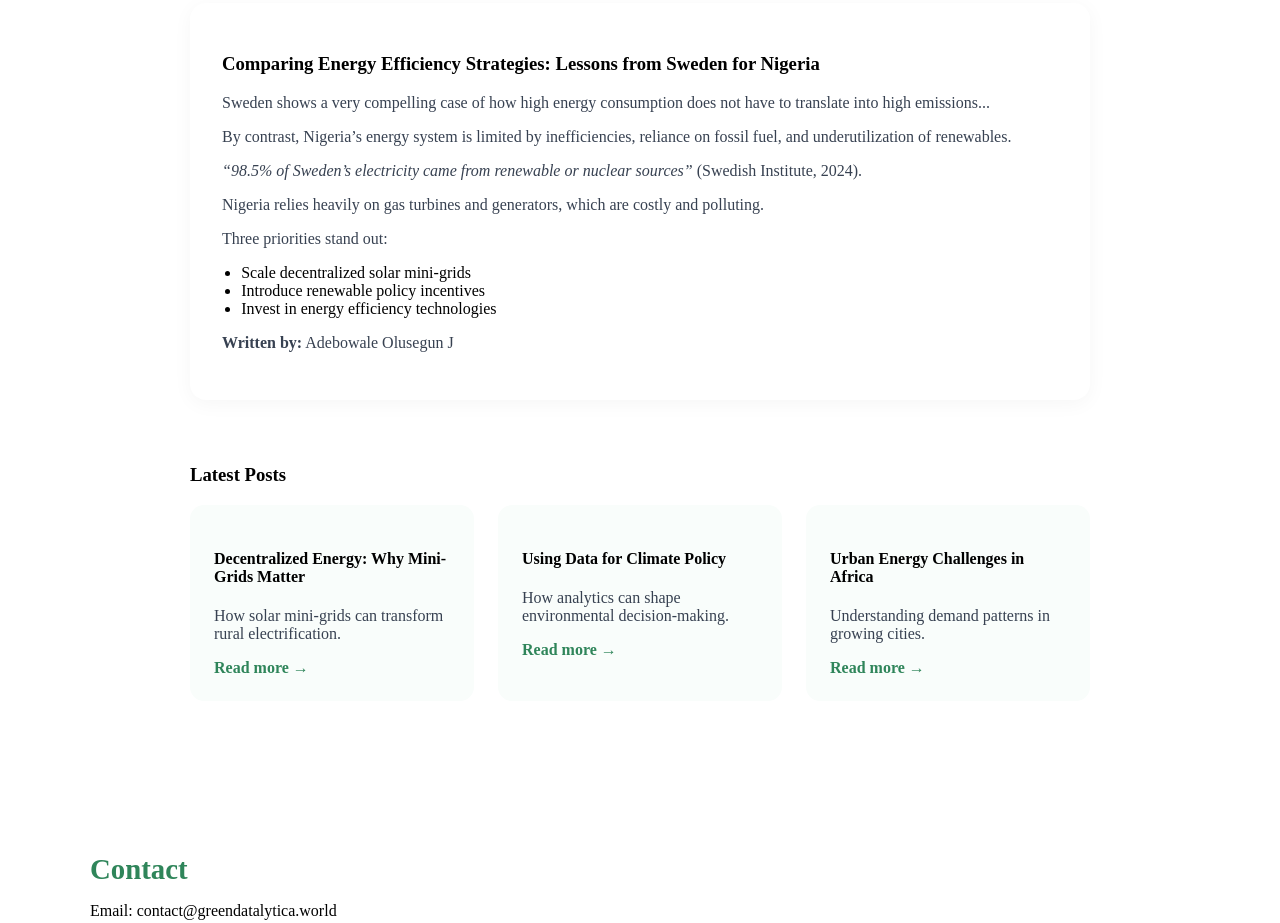
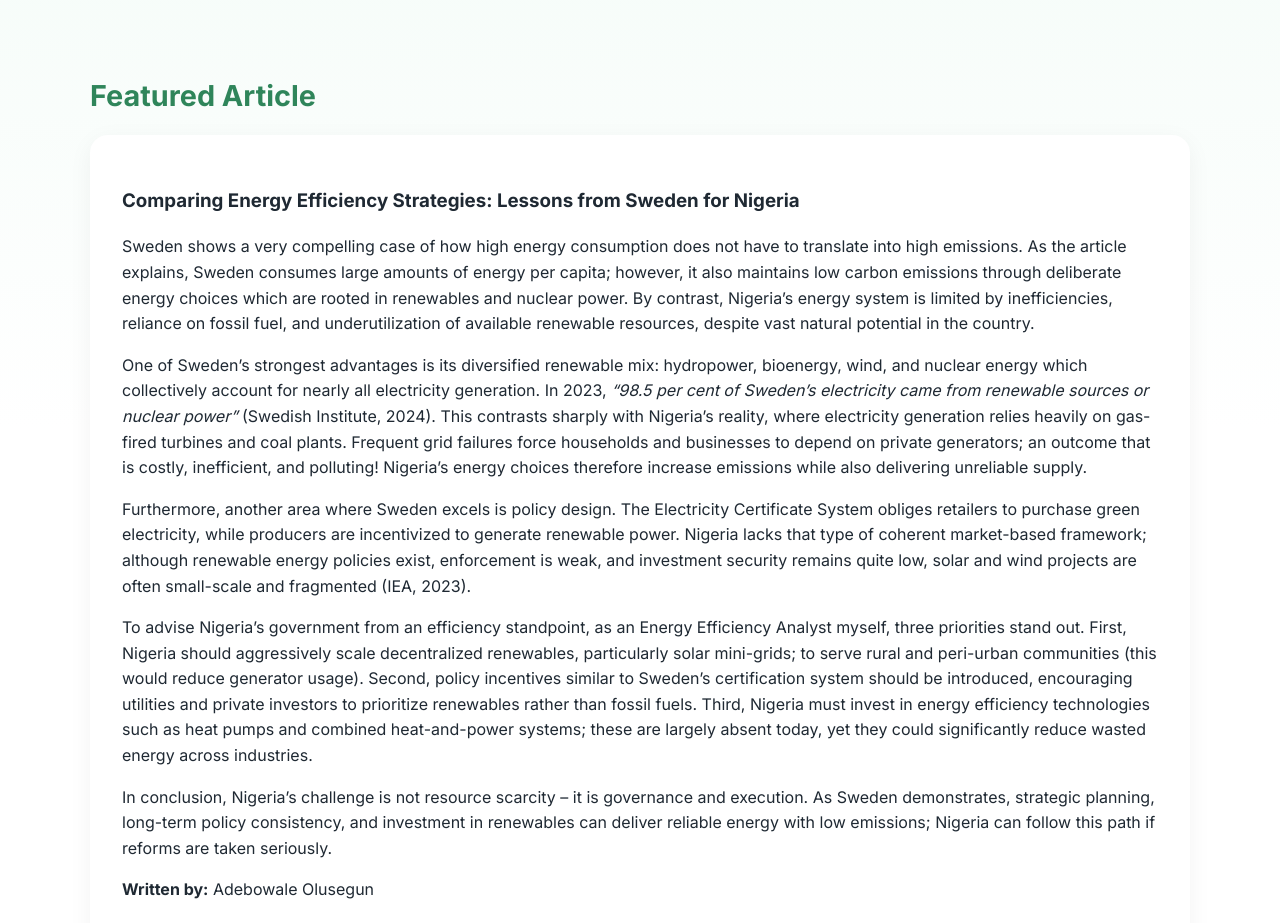
Before and after one commit to JamieJay1/greendatalytica, a plain HTML site: page index.html in a window 1280 px wide. Shown: the part 1087-2010 px from the top of the page. Drawn offline with Linux system fonts and the light colour scheme.

Commit message:
Update index.html with latest changes to articles

```diff
--- a/index.html
+++ b/index.html
@@ -11,42 +11,75 @@
   <link rel="preconnect" href="https://fonts.gstatic.com" crossorigin>
   <link href="https://fonts.googleapis.com/css2?family=Inter:wght@300;400;600;700&display=swap" rel="stylesheet">
 
-  <!-- Main CSS -->
-  <link rel="stylesheet" href="assets/css/style.css">
+  <style>
+    body {
+      margin: 0;
+      font-family: 'Inter', sans-serif;
+      line-height: 1.6;
+      color: #1f2933;
+      background: linear-gradient(180deg, #e2f6ec 0%, #ffffff 55%);
+    }
+    header {
+      padding: 3rem 1.5rem;
+      max-width: 1100px;
+      margin: auto;
+      background: linear-gradient(135deg, #c7ead8 0%, #eaf7f1 100%);
+      border-radius: 0 0 24px 24px;
+    }
+    nav {
+      display: flex;
+      justify-content: space-between;
+      align-items: center;
+      margin-bottom: 4rem;
+    }
+    nav a {
+      text-decoration: none;
+      color: #1f2933;
+      margin-left: 1.5rem;
+      font-weight: 500;
+    }
+    nav a:hover {
+      color: #2f855a;
+    }
+    .hero h1 {
+      font-size: 2.5rem;
+      max-width: 700px;
+    }
+    .hero p {
+      font-size: 1.1rem;
+      max-width: 650px;
+      color: #4b5563;
+    }
+    section {
+      padding: 4rem 1.5rem;
+      max-width: 1100px;
+      margin: auto;
+    }
+    h2 {
+      font-size: 1.8rem;
+      margin-bottom: 1rem;
+      color: #2f855a;
+    }
+    .grid {
+      display: grid;
+      grid-template-columns: repeat(auto-fit, minmax(250px, 1fr));
+      gap: 2rem;
+    }
+    .latest-posts{margin-top:3rem}
+    .posts-grid{display:grid;grid-template-columns:repeat(auto-fit,minmax(240px,1fr));gap:1.5rem}
+    .post-card{background:#f4fbf7;padding:1.5rem;border-radius:14px;transition:transform .2s, box-shadow .2s}
+    .post-card:hover{transform:translateY(-4px);box-shadow:0 8px 24px rgba(0,0,0,0.06)}
+    .post-card h4{margin:.5rem 0}
+    .post-card a{text-decoration:none;color:#2f855a;font-weight:600}
 
-  <!-- Article Styling -->
-  <style>
-    .article-section {max-width:900px;margin:auto}
-    .article-section article{
-      background:#ffffff;
-      padding:2rem;
-      border-radius:16px;
-      box-shadow:0 4px 20px rgba(0,0,0,0.04)
-    }
-    .article-section p{color:#374151}
-    .article-section ul{padding-left:1.2rem}
-
-    .latest-posts{margin-top:4rem}
-    .posts-grid{
-      display:grid;
-      grid-template-columns:repeat(auto-fit,minmax(250px,1fr));
-      gap:1.5rem
-    }
-    .post-card{
-      background:#f9fdfb;
-      padding:1.5rem;
-      border-radius:14px;
-      transition:transform .2s
-    }
-    .post-card:hover{transform:translateY(-4px)}
-    .post-card a{
-      text-decoration:none;
-      color:#2f855a;
-      font-weight:600
+    footer {
+      padding: 2rem 1.5rem;
+      text-align: center;
+      font-size: 0.9rem;
+      color: #6b7280;
     }
   </style>
 </head>
-
 <body>
 
 <header>
@@ -55,7 +88,6 @@
     <div>
       <a href="#about">About</a>
       <a href="#focus">Focus Areas</a>
-      <a href="#article">Article</a>
       <a href="#contact">Contact</a>
     </div>
   </nav>
@@ -71,7 +103,7 @@
 <section id="about">
   <h2>Our Mission</h2>
   <p>
-    To collect, analyze, and leverage sustainability and environmental data across Africa, providing actionable insights that drive informed decision-making, transparency, and measurable impact.
+    To collect, analyze, and leverage sustainability and environmental data across Africa, providing actionable insights that drive informed decision-making, transparency, and measurable impact for communities and organizations.
   </p>
 </section>
 
@@ -93,30 +125,35 @@
   </div>
 </section>
 
-<!-- ARTICLE -->
-<section id="article" class="article-section">
+<section id="article">
   <h2>Featured Article</h2>
 
-  <article>
+  <article style="background:#ffffff;padding:2rem;border-radius:18px;box-shadow:0 6px 24px rgba(0,0,0,0.05)">
+
     <h3>Comparing Energy Efficiency Strategies: Lessons from Sweden for Nigeria</h3>
 
-    <p>Sweden shows a very compelling case of how high energy consumption does not have to translate into high emissions...</p>
+    <p>
+      Sweden shows a very compelling case of how high energy consumption does not have to translate into high emissions. As the article explains, Sweden consumes large amounts of energy per capita; however, it also maintains low carbon emissions through deliberate energy choices which are rooted in renewables and nuclear power. By contrast, Nigeria’s energy system is limited by inefficiencies, reliance on fossil fuel, and underutilization of available renewable resources, despite vast natural potential in the country.
+    </p>
 
-    <p>By contrast, Nigeria’s energy system is limited by inefficiencies, reliance on fossil fuel, and underutilization of renewables.</p>
+    <p>
+      One of Sweden’s strongest advantages is its diversified renewable mix: hydropower, bioenergy, wind, and nuclear energy which collectively account for nearly all electricity generation. In 2023, <em>“98.5 per cent of Sweden’s electricity came from renewable sources or nuclear power”</em> (Swedish Institute, 2024). This contrasts sharply with Nigeria’s reality, where electricity generation relies heavily on gas-fired turbines and coal plants. Frequent grid failures force households and businesses to depend on private generators; an outcome that is costly, inefficient, and polluting! Nigeria’s energy choices therefore increase emissions while also delivering unreliable supply.
+    </p>
 
-    <p><em>“98.5% of Sweden’s electricity came from renewable or nuclear sources”</em> (Swedish Institute, 2024).</p>
+    <p>
+      Furthermore, another area where Sweden excels is policy design. The Electricity Certificate System obliges retailers to purchase green electricity, while producers are incentivized to generate renewable power. Nigeria lacks that type of coherent market-based framework; although renewable energy policies exist, enforcement is weak, and investment security remains quite low, solar and wind projects are often small-scale and fragmented (IEA, 2023).
+    </p>
 
-    <p>Nigeria relies heavily on gas turbines and generators, which are costly and polluting.</p>
+    <p>
+      To advise Nigeria’s government from an efficiency standpoint, as an Energy Efficiency Analyst myself, three priorities stand out. First, Nigeria should aggressively scale decentralized renewables, particularly solar mini-grids; to serve rural and peri-urban communities (this would reduce generator usage). Second, policy incentives similar to Sweden’s certification system should be introduced, encouraging utilities and private investors to prioritize renewables rather than fossil fuels. Third, Nigeria must invest in energy efficiency technologies such as heat pumps and combined heat-and-power systems; these are largely absent today, yet they could significantly reduce wasted energy across industries.
+    </p>
 
-    <p>Three priorities stand out:</p>
+    <p>
+      In conclusion, Nigeria’s challenge is not resource scarcity – it is governance and execution. As Sweden demonstrates, strategic planning, long-term policy consistency, and investment in renewables can deliver reliable energy with low emissions; Nigeria can follow this path if reforms are taken seriously.
+    </p>
 
-    <ul>
-      <li>Scale decentralized solar mini-grids</li>
-      <li>Introduce renewable policy incentives</li>
-      <li>Invest in energy efficiency technologies</li>
-    </ul>
+    <p><strong>Written by:</strong> Adebowale Olusegun</p>
 
-    <p><strong>Written by:</strong> Adebowale Olusegun J</p>
   </article>
 
   <!-- LATEST POSTS -->
```
